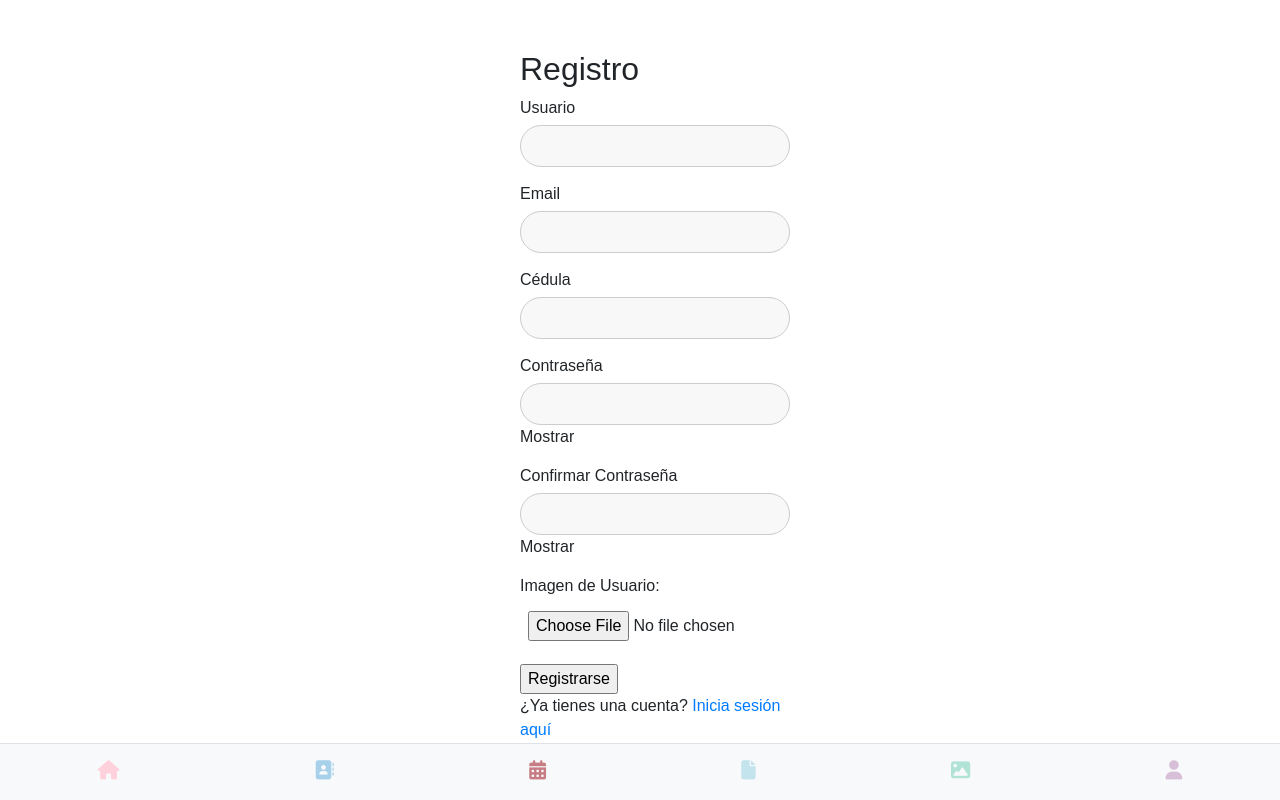
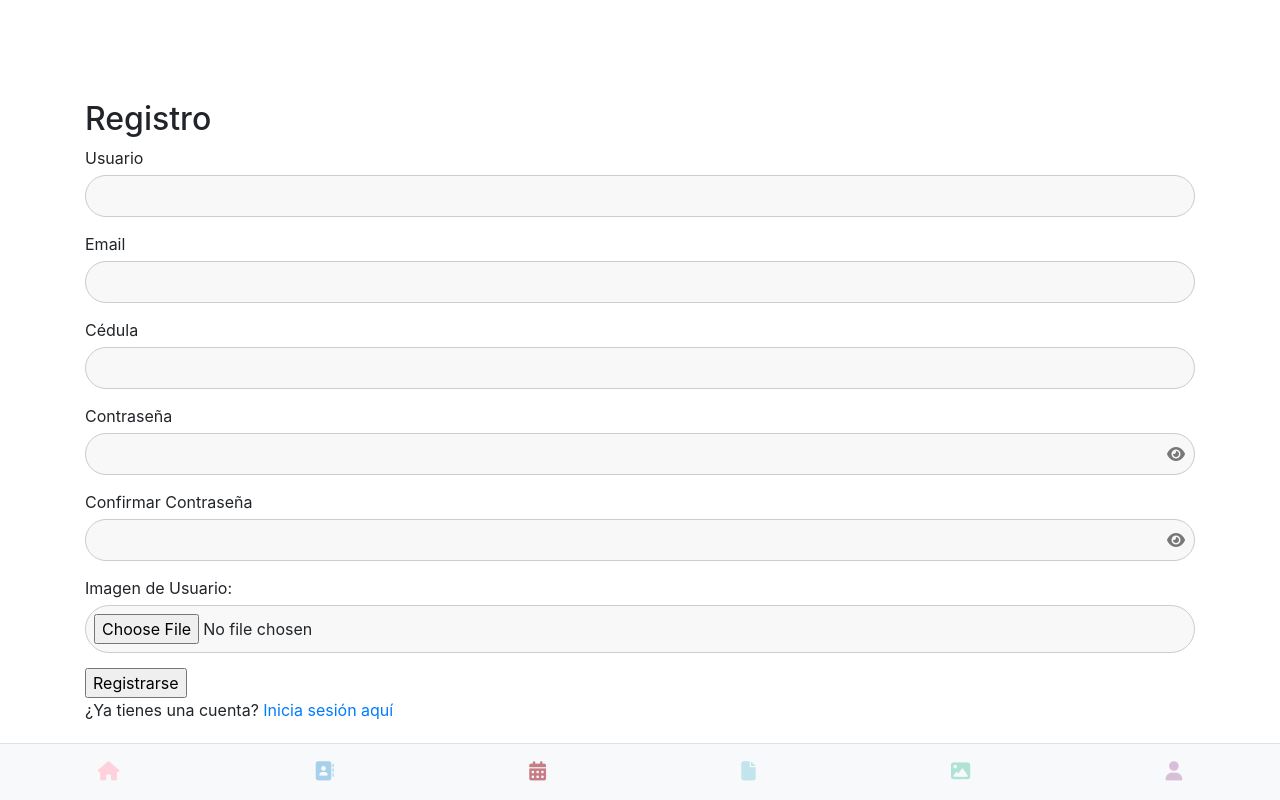
Before and after one commit to kerm1977/miniapp, a Flask app: page /registro in a window 1280 px wide. Run offline with Flask 3, Linux system fonts and the light colour scheme; some libraries are stand-ins or nearby versions.

Commit message:
con registro y login con ojo en el input

```diff
--- a/static/css/base.css
+++ b/static/css/base.css
@@ -1,5 +1,135 @@
-/* Estilos para el contenedor del contenido principal */
+/* base.css */
+body {
+    font-family: sans-serif;
+    margin: 0;
+}
+
 .container {
-    margin-top: 100px; /* Añade un margen superior de 200px */
-    /* Mantén los demás estilos que ya tengas para el contenedor */
+    width: 80%;
+    margin: 20px auto;
+    padding: 20px;
 }
+
+.top-right {
+    position: absolute;
+    top: 10px;
+    right: 20px;
+    display: flex;
+    align-items: center;
+}
+
+.gear-icon, .logout-icon {
+    font-size: 24px;
+    text-decoration: none;
+    color: #333;
+    margin-left: 15px;
+}
+
+.username-display {
+    margin-right: 20px;
+    font-weight: bold;
+    color: #333;
+}
+
+/* Estilos para los mensajes flash */
+.alert {
+    padding: 15px;
+    margin-bottom: 20px;
+    border: 1px solid transparent;
+    border-radius: 0.25rem;
+}
+
+.alert-success {
+    color: #155724;
+    background-color: #d4edda;
+    border-color: #c3e6cb;
+}
+
+.alert-danger {
+    color: #721c24;
+    background-color: #f8d7da;
+    border-color: #f5c6cb;
+}
+
+.alert-info {
+    color: #0c5460;
+    background-color: #d1ecf1;
+    border-color: #bee5eb;
+}
+
+.alert-dismissible {
+    position: relative;
+    padding-right: 35px;
+}
+
+.btn-close-custom {
+    position: absolute;
+    top: 50%;
+    right: 0.2rem;
+    width: 2em;
+    height: 2em;
+    padding: 0;
+    color: #000;
+    background-color: transparent;
+    border: 0;
+    border-radius: 0.25rem;
+    opacity: 0.5;
+    cursor: pointer;
+    display: flex;
+    justify-content: center;
+    align-items: center;
+    transform: translateY(-50%);
+    font-size: 1rem;
+    line-height: 1;
+}
+
+.btn-close-custom:hover {
+    opacity: 0.75;
+}
+
+.btn-close-custom span {
+    font-size: 1.5rem;
+}
+
+/* Estilos para el formulario de login */
+.container-login {
+    width: 300px;
+    margin: 50px auto;
+}
+
+.form-group {
+    margin-bottom: 15px;
+}
+
+label {
+    display: block;
+    margin-bottom: 5px;
+}
+
+input[type="text"], input[type="password"] {
+    width: 100%;
+    padding: 8px;
+    box-sizing: border-box;
+    border-radius: 5px;
+    background-color: #f8f8f8;
+    border: 1px solid #ccc;
+}
+
+.error {
+    color: red;
+}
+
+.success {
+    color: green;
+}
+
+.show-password {
+    cursor: pointer;
+}
+
+
+/* Nuevo estilo para el block content */
+.content-block {
+    margin: 200px;
+    margin-top: 150px; /* Cambiamos el margen superior a 150px */
+}
--- /dev/null
+++ b/static/css/forms.css
@@ -0,0 +1,55 @@
+/* forms.css */
+
+.form-group {
+    margin-bottom: 15px;
+    position: relative; /* Para posicionar el icono del ojo */
+}
+
+label {
+    display: block;
+    margin-bottom: 5px;
+}
+
+input[type="text"],
+input[type="email"],
+input[type="password"],
+input[type="file"] {
+    width: 100%;
+    padding: 8px;
+    box-sizing: border-box;
+    border-radius: 50px; /* Bordes redondeados */
+    background-color: #f8f8f8; /* Fondo gris muy claro */
+    border: 1px solid #ccc; /* Añade un borde sutil para contraste */
+    padding-right: 30px; /* Espacio para el icono del ojo */
+}
+
+.error {
+    color: red;
+}
+
+.success {
+    color: green;
+}
+
+.password-container {
+    position: relative; /* Para posicionar el icono dentro del input */
+}
+
+.password-toggle {
+    position: absolute;
+    top: 50%;
+    right: 10px;
+    transform: translateY(-50%);
+    cursor: pointer;
+    user-select: none; /* Evita la selección de texto del icono */
+    color: #777;
+    font-size: 1em; /* Ajusta el tamaño del icono si es necesario */
+    display: flex; /* Para centrar el icono */
+    justify-content: center;
+    align-items: center;
+    height: 100%; /* Asegura que ocupe la altura del input */
+}
+
+.password-toggle i {
+    /* Estilos para el icono (tamaño, color, etc. si es necesario) */
+}
--- a/static/css/main.css
+++ b/static/css/main.css
@@ -1,6 +1,6 @@
 @import url('navbar.css');
 @import url('base.css');
 @import url('bootstrap.css');
+@import url('forms.css');
 /*FUENTES*/
-@import url('fontawesome.css');
-@import url('all.css');
+@import url('../fontawesome/css/all.min.css');
--- a/templates/base.html
+++ b/templates/base.html
@@ -5,14 +5,13 @@
     <meta name="viewport" content="width=device-width, initial-scale=1.0">
     <link rel="stylesheet" type="text/css" href="{{ url_for('static', filename='css/main.css') }}">
     <title>{% block title %}{% endblock %}</title>
-    <link rel="stylesheet" type="text/css" href="{{ url_for('static', filename='fontawesome/css/all.min.css') }}">
-
+<!--  -->
 </head>
 <body>
 
 {% include "flash.html" %}
 
-<div class="container">
+<div class="container-block">
   {% block content %}
   {% endblock %}
 </div>
--- a/templates/navbar.html
+++ b/templates/navbar.html
@@ -26,9 +26,15 @@
             </a>
         </div>
         <div class="magic-nav-button">
-            <a href="{{ url_for('login') }}">
-                <i class="fas fa-user"></i>
-            </a>
+            {% if current_user.is_authenticated %}
+                <a href="#" style="pointer-events: none; opacity: 0.2;">
+                    <i class="fas fa-user"></i>
+                </a>
+            {% else %}
+                <a href="{{ url_for('login') }}">
+                    <i class="fas fa-user"></i>
+                </a>
+            {% endif %}
         </div>
     </div>
 </nav>
--- a/templates/registro.html
+++ b/templates/registro.html
@@ -1,26 +1,6 @@
 {% extends 'base.html' %}
 {% block title %}Iniciar Sesión{% endblock %}
 {% block content %}
-
-    <style>
-        body { font-family: sans-serif; }
-        .container { width: 300px; margin: 50px auto; }
-        .form-group { margin-bottom: 15px; }
-        label { display: block; margin-bottom: 5px; }
-        input[type="text"], input[type="password"] {
-            width: 100%;
-            padding: 8px;
-            box-sizing: border-box;
-            border-radius: 50px; /* Bordes redondeados */
-            background-color: #f8f8f8; /* Fondo gris muy claro */
-            border: 1px solid #ccc; /* Añade un borde sutil para contraste */
-        }
-
-        input[type="text"], input[type="email"], input[type="password"], input[type="file"] { width: 100%; padding: 8px; box-sizing: border-box; }
-        .error { color: red; }
-        .success { color: green; }
-        .show-password { cursor: pointer; }
-    </style>
 
     <div class="container">
         <h2>Registro</h2>
@@ -70,8 +50,12 @@
 
             <div class="form-group">
                 {{ form.password.label }}
-                {{ form.password }}
-                <span class="show-password" onclick="togglePassword('password')">Mostrar</span>
+                <div class="password-container">
+                    {{ form.password }}
+                    <span class="password-toggle" onclick="togglePassword('password', this)">
+                        <i class="fa fa-eye"></i>
+                    </span>
+                </div>
                 {% if form.password.errors %}
                     <ul class="errors">
                         {% for error in form.password.errors %}
@@ -82,8 +66,12 @@
             </div>
             <div class="form-group">
                 {{ form.confirm_password.label }}
-                {{ form.confirm_password }}
-                <span class="show-password" onclick="togglePassword('confirm_password')">Mostrar</span>
+                <div class="password-container">
+                    {{ form.confirm_password }}
+                    <span class="password-toggle" onclick="togglePassword('confirm_password', this)">
+                        <i class="fa fa-eye"></i>
+                    </span>
+                </div>
                 {% if form.confirm_password.errors %}
                     <ul class="errors">
                         {% for error in form.confirm_password.errors %}
@@ -102,12 +90,18 @@
     </div>
 
     <script>
-        function togglePassword(inputId) {
+        function togglePassword(inputId, toggleElement) {
             var passwordInput = document.querySelector('input[name="' + inputId + '"]');
             var type = passwordInput.getAttribute('type') === 'password' ? 'text' : 'password';
             passwordInput.setAttribute('type', type);
+            var eyeIcon = toggleElement.querySelector('i');
+            eyeIcon.classList.remove('fa-eye', 'fa-eye-slash');
+            if (type === 'password') {
+                eyeIcon.classList.add('fa-eye');
+            } else {
+                eyeIcon.classList.add('fa-eye-slash');
+            }
         }
     </script>
 
-
 {% endblock %}
```
Also changed, not shown: templates/login.html (+8 -20 lines).
